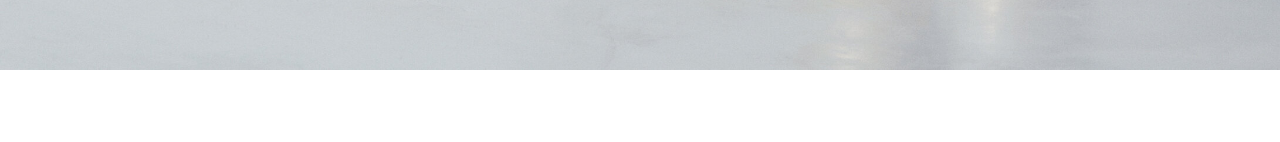
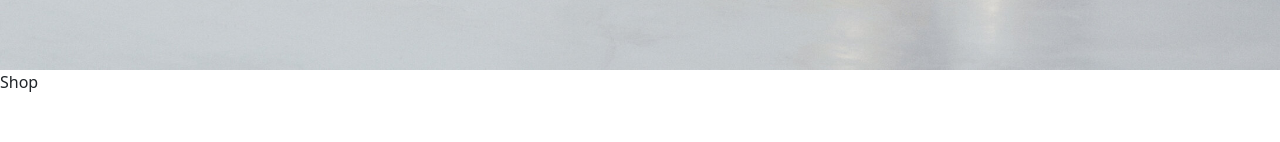
Before and after one commit to olilewis1/plant-shop, a React (Create React App) app in the folder client/: page /shop in a window 1280 px wide. Shown: the part 810-952 px from the top of the page. Built offline with nearby package versions, Linux system fonts and the light colour scheme.

Commit message:
trying to change navbar on input

```diff
--- a/client/src/App.js
+++ b/client/src/App.js
@@ -1,18 +1,21 @@
 import React from 'react';
-import { BrowserRouter, Routes, Route} from 'react-router-dom'
+import { BrowserRouter, Routes, Route, useLocation} from 'react-router-dom'
 import Home from './components/Home.js'
-import Navbar from './components/Navbar.js';
+import NavbarHomepage from './components/NavbarHomepage.js';
 import Footer from './components/Footer.js';
+import Shop from './components/Shop.js';
+import NavbarNoImage from './components/NavbarNoImage.js';
 import './App.css';
 
 
 const App = () => (
 <BrowserRouter>
-<Navbar />
+{ useLocation.path === "/shop" ? <NavbarNoImage /> : <NavbarHomepage />  }
 <Routes>
 <Route path='/' element={<Home />}>
 </Route>
-
+<Route path='/shop' element={<Shop />}>
+</Route>
 </Routes>
 <Footer />
 </BrowserRouter>
--- a/client/src/components/Navbar.js
+++ b/client/src/components/NavbarHomepage.js
@@ -1,6 +1,6 @@
 import React from 'react'
 //import mainImageHome from '../assets/Ventura_files/static1.squarespace.jpg'
-const Navbar = () => {
+const NavbarHomepage = () => {
   return (
     <div className='nav-home text-light'>
   {/* <div className=''>
@@ -25,4 +25,4 @@ const Navbar = () => {
   )
 }
 
-export default Navbar
+export default NavbarHomepage
--- /dev/null
+++ b/client/src/components/NavbarNoImage.js
@@ -0,0 +1,9 @@
+import React from 'react'
+
+const NavbarNoImage = () => {
+  return (
+    <div>NavbarNoImage</div>
+  )
+}
+
+export default NavbarNoImage
--- /dev/null
+++ b/client/src/components/Shop.js
@@ -0,0 +1,9 @@
+import React from 'react'
+
+const Shop = () => {
+  return (
+    <div>Shop</div>
+  )
+}
+
+export default Shop
```
